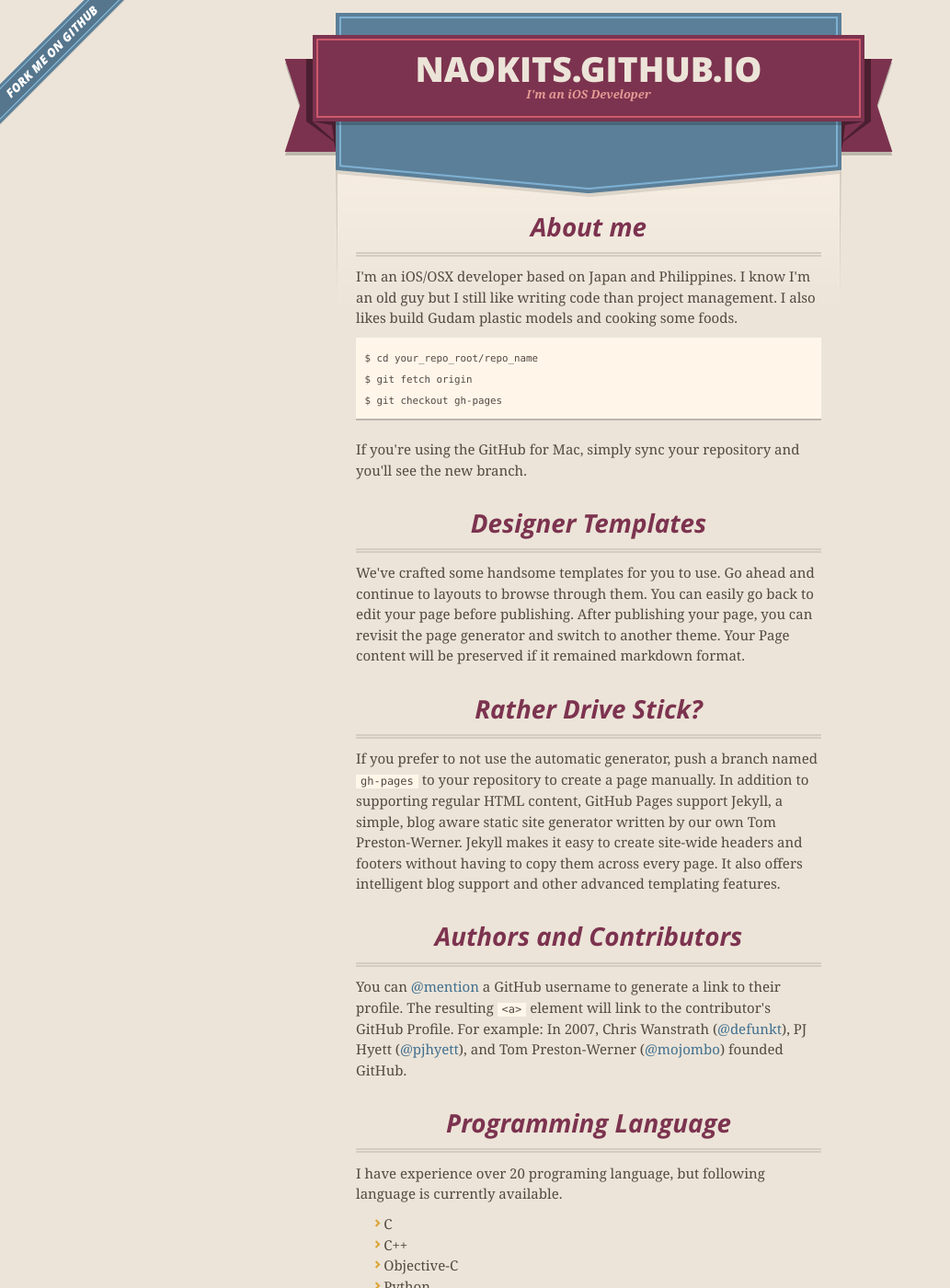
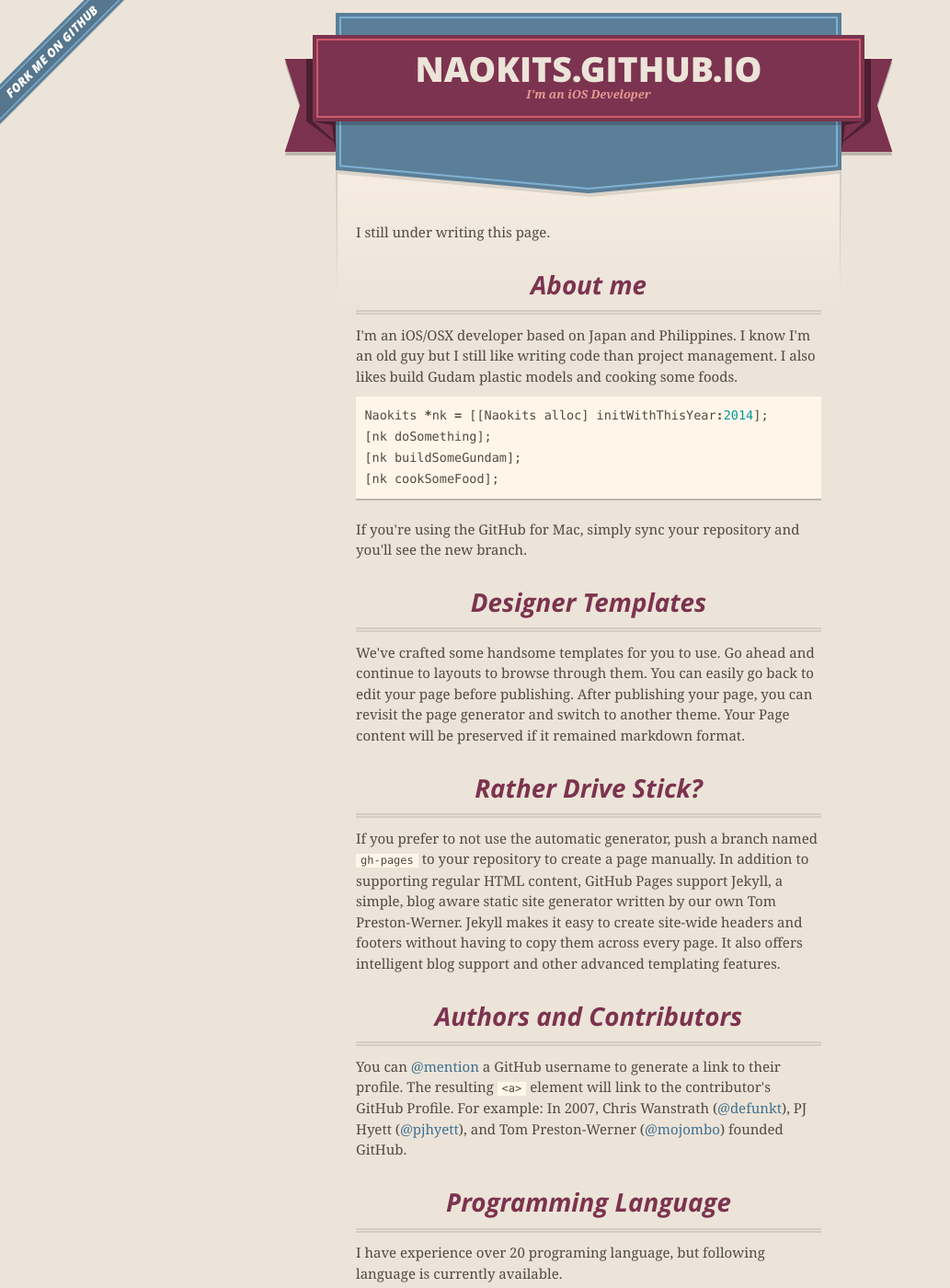
Before and after one commit to naoland/naokits.github.io, a Jekyll site: the page index.html, which Jekyll copies as it is, in a window 1280 px wide and 1400 px high. Shown: the whole window at 92% size, without its empty margins (0-1033 px from the left). Built offline with Jekyll 4.4.1, drawn with Linux system fonts in a browser that asks for light colours; nearby versions of some CDN libraries; Markdown is read by kramdown in place of the engine named in the settings; some of the changed text lies outside the part shown.

```diff
--- a/index.html
+++ b/index.html
@@ -45,15 +45,18 @@
 
 
       <section id="main_content">
-        <h3>
+        <p>I still under writing this page.</p>
+
+<h3>
 <a name="about-me" class="anchor" href="#about-me"><span class="octicon octicon-link"></span></a>About me</h3>
 
 <p>I'm an iOS/OSX developer based on Japan and Philippines. I know I'm an old guy but I still like writing code than project management. I also likes build Gudam plastic models and cooking some foods.</p>
 
-<pre><code>$ cd your_repo_root/repo_name
-$ git fetch origin
-$ git checkout gh-pages
-</code></pre>
+<div class="highlight highlight-Objective-C"><pre><span class="n">Naokits</span> <span class="o">*</span><span class="n">nk</span> <span class="o">=</span> <span class="p">[[</span><span class="n">Naokits</span> <span class="n">alloc</span><span class="p">]</span> <span class="n">initWithThisYear</span><span class="o">:</span><span class="mi">2014</span><span class="p">];</span>
+<span class="p">[</span><span class="n">nk</span> <span class="n">doSomething</span><span class="p">];</span>
+<span class="p">[</span><span class="n">nk</span> <span class="n">buildSomeGundam</span><span class="p">];</span>
+<span class="p">[</span><span class="n">nk</span> <span class="n">cookSomeFood</span><span class="p">];</span>
+</pre></div>
 
 <p>If you're using the GitHub for Mac, simply sync your repository and you'll see the new branch.</p>
 
@@ -88,11 +91,14 @@ $ git checkout gh-pages
 <li>Scala</li>
 <li>Perl &amp; PHP &amp; Java &lt;-- I can but I hate these Languages.</li>
 </ul><h3>
-<a name="%E5%88%A9%E7%94%A8%E4%B8%AD%E3%81%AE%E3%82%B5%E3%83%BC%E3%83%93%E3%82%B9" class="anchor" href="#%E5%88%A9%E7%94%A8%E4%B8%AD%E3%81%AE%E3%82%B5%E3%83%BC%E3%83%93%E3%82%B9"><span class="octicon octicon-link"></span></a>利用中のサービス</h3>
+<a name="using-services" class="anchor" href="#using-services"><span class="octicon octicon-link"></span></a>Using Services</h3>
 
 <ul>
-<li><p><a href="https://coderwall.com/naokits">coderwall.com : your profile (in queue)</a></p></li>
-<li><p><a href="https://codebreak.com/mypage/">codebreak;</a></p></li>
+<li><a href="https://coderwall.com/naokits">coderwall.com : your profile (in queue)</a></li>
+<li><a href="https://codebreak.com/mypage/">codebreak;</a></li>
+<li><a href="http://qiita.com">ホーム - Qiita [キータ]</a></li>
+<li><a href="https://www.wantedly.com">ソーシャル・リクルーティング・Wantedly</a></li>
+<li><a href="https://forkwell.com">Forkwell - エンジニアのためのポートフォリオサービス</a></li>
 </ul>
       </section>
 
```
Also changed, not shown: params.json (+1 -1 lines).
